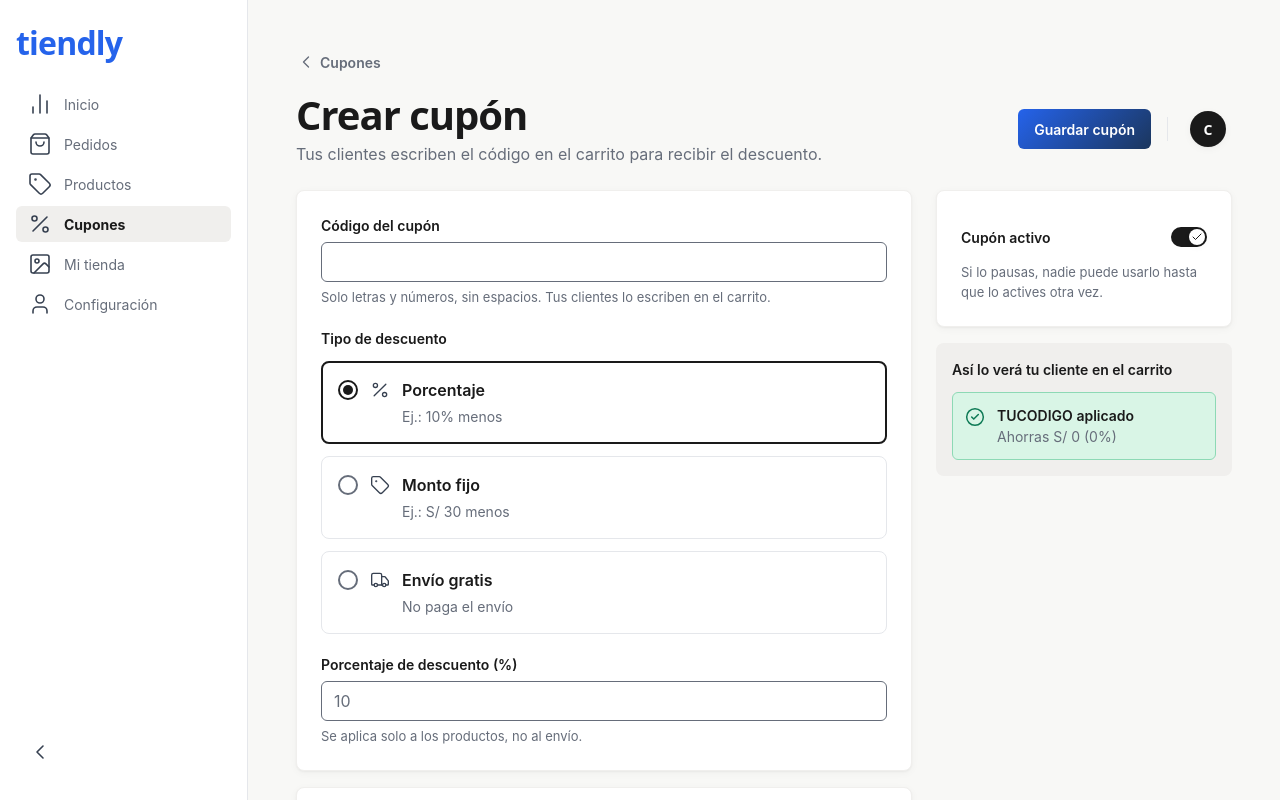
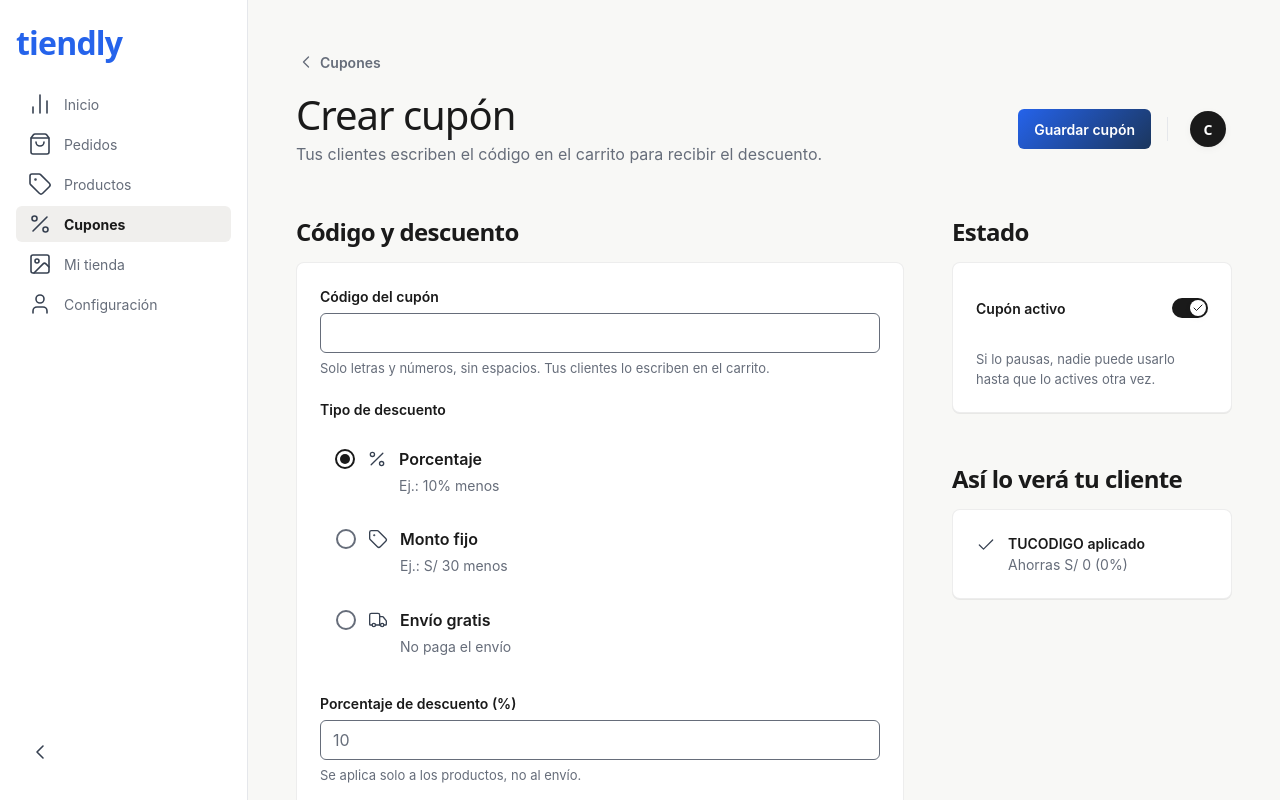
Before and after one commit to gaabrielavelasquez/tiendly, a Next.js app: page /panel/cupones/nuevo in a window 1280 px wide. Shown: the top 800 px of the page. Built offline with nearby package versions, Linux system fonts and the light colour scheme; no server answers.

Commit message:
Aplica 0031 a Cupones del panel

```diff
--- a/src/app/(panel)/panel/cupones/[id]/page.tsx
+++ b/src/app/(panel)/panel/cupones/[id]/page.tsx
@@ -18,7 +18,7 @@ export default async function EditarCuponPage({ params }: PageProps) {
   const cupon = cupones.find((c) => c.id === id);
   if (!cupon) notFound();
   return (
-    <PanelMain>
+    <PanelMain className="gap-10 pb-32 lg:gap-12 [&_h1]:font-display-light">
       <FormularioCupon cupon={cupon} estado={estadoCupon(cupon, hoyLima())} otros={cupones.filter((c) => c.id !== id)} />
     </PanelMain>
   );
--- a/src/app/(panel)/panel/cupones/error.tsx
+++ b/src/app/(panel)/panel/cupones/error.tsx
@@ -9,7 +9,7 @@ export default function CuponesError({ retry }: { error: Error; retry: () => voi
   return (
     <PanelMain>
       <Card>
-        <EmptyState
+        <EmptyState simple
           icon={CloudOff}
           title="No pudimos cargar tus cupones"
           description="Revisa tu conexión e inténtalo de nuevo. Tus cupones siguen funcionando en tu tienda."
--- a/src/app/(panel)/panel/cupones/nuevo/page.tsx
+++ b/src/app/(panel)/panel/cupones/nuevo/page.tsx
@@ -18,7 +18,7 @@ export default async function NuevoCuponPage() {
   const limite = limiteCupones(tienda.plan);
   if (limite !== null && cuponesEnUso(cupones, hoyLima()) >= limite) redirect("/panel/cupones");
   return (
-    <PanelMain>
+    <PanelMain className="gap-10 pb-32 lg:gap-12 [&_h1]:font-display-light">
       <FormularioCupon otros={cupones} />
     </PanelMain>
   );
--- a/src/app/(panel)/panel/cupones/page.tsx
+++ b/src/app/(panel)/panel/cupones/page.tsx
@@ -13,12 +13,13 @@ type PageProps = { searchParams: Promise<{ escenario?: string; guardado?: string
 /** Cupones (Figma, módulo 3; decisión 0008). ?escenario=vacio | limite | error muestra los otros estados; "limite" se ve como tienda Free. */
 export default async function CuponesPage({ searchParams }: PageProps) {
   const { escenario, guardado } = await searchParams;
+  if (herramientasDev && escenario === "carga") await new Promise(r => setTimeout(r, 4000));
   const e = leerEscenario(herramientasDev ? escenario : undefined);
   const tienda = await tiendaActual();
   const cupones = await obtenerCupones(tienda.slug, e);
   const plan = e === "limite" ? "free" : tienda.plan;
   return (
-    <PanelMain>
+    <PanelMain className="gap-10 pb-32 lg:gap-12 [&_h1]:font-display-light">
       <VistaCupones key={guardado ?? "lista"} inicial={cupones} hoy={hoyLima()} creado={guardado} plan={plan} />
     </PanelMain>
   );
--- a/src/features/cupones/components/campos-cupon.tsx
+++ b/src/features/cupones/components/campos-cupon.tsx
@@ -2,6 +2,7 @@
 
 import { Percent, Tag, Truck } from "lucide-react";
 import { Card, Checkbox, Field, Opcion } from "@/components/ui";
+import { Seccion } from "@/components/panel";
 import type { ErroresCupon, FormCupon } from "../lib/reglas";
 
 type Props = { f: FormCupon; e: ErroresCupon; set: <K extends keyof FormCupon>(k: K, v: FormCupon[K]) => void };
@@ -10,13 +11,15 @@ const num = (v: string) => v.replace(/[^\d.,]/g, "");
 /** Código y tipo de descuento (Figma, Crear cupón): porcentaje, monto fijo o envío gratis. */
 export function CamposDescuento({ f, e, set }: Props) {
   return (
-    <Card className="flex flex-col gap-5 p-5 lg:p-6">
+    <Seccion id="descuento-cupon" titulo="Código y descuento">
       <Field id="campo-codigo" label="Código del cupón" value={f.codigo} onChange={(ev) => set("codigo", ev.target.value.toUpperCase().replace(/\s/g, ""))} hint="Solo letras y números, sin espacios. Tus clientes lo escriben en el carrito." error={e.codigo} autoCapitalize="characters" autoComplete="off" />
       <fieldset className="flex flex-col gap-3">
         <legend className="pb-3 text-body-sm font-semibold text-fg">Tipo de descuento</legend>
+        <div className="divide-y divide-line-subtle [&>div]:rounded-none [&>div]:border-0">
         <Opcion nombre="tipo" valor="porcentaje" icono={Percent} elegida={f.tipo === "porcentaje"} onElegir={() => set("tipo", "porcentaje")} titulo="Porcentaje" detalle="Ej.: 10% menos" />
         <Opcion nombre="tipo" valor="monto" icono={Tag} elegida={f.tipo === "monto"} onElegir={() => set("tipo", "monto")} titulo="Monto fijo" detalle="Ej.: S/ 30 menos" />
         <Opcion nombre="tipo" valor="envio" icono={Truck} elegida={f.tipo === "envio"} onElegir={() => set("tipo", "envio")} titulo="Envío gratis" detalle="No paga el envío" />
+        </div>
       </fieldset>
       {f.tipo !== "envio" && (
         <Field
@@ -31,7 +34,7 @@ export function CamposDescuento({ f, e, set }: Props) {
           error={e.valor}
         />
       )}
-    </Card>
+    </Seccion>
   );
 }
 
@@ -44,8 +47,7 @@ export function CamposCondiciones({ f, e, set }: Props) {
     </div>
   );
   return (
-    <Card as="section" aria-label="Condiciones" className="flex flex-col gap-4 p-5 lg:p-6">
-      <h2 className="encabezado-seccion text-fg">Condiciones (opcionales)</h2>
+    <Seccion id="condiciones-cupon" titulo="Condiciones (opcionales)"><div className="flex flex-col gap-5 divide-y divide-line-subtle [&>div]:pt-4 [&>div:first-child]:pt-0">
       {fila("conMinimo", "Compra mínima")}
       {f.conMinimo && <Field id="campo-minimo" className="pl-10" label="Monto mínimo de compra" prefix="S/" inputMode="decimal" value={f.minimo} onChange={(ev) => set("minimo", num(ev.target.value))} hint="El cupón funciona desde este subtotal de productos." error={e.minimo} />}
       {fila("conFechas", "Fechas de vigencia")}
@@ -61,6 +63,7 @@ export function CamposCondiciones({ f, e, set }: Props) {
       ) : (
         <p className="pl-10 text-caption text-fg-secondary">Sin límite: tus clientes lo pueden usar las veces que quieran.</p>
       )}
-    </Card>
+    </div>
+    </Seccion>
   );
 }
--- a/src/features/cupones/components/formulario-cupon.tsx
+++ b/src/features/cupones/components/formulario-cupon.tsx
@@ -1,14 +1,15 @@
 "use client";
 
-import { CircleAlert, CircleCheck } from "lucide-react";
+import { CircleAlert, Check } from "lucide-react";
 import { useRouter } from "next/navigation";
 import { useState } from "react";
-import { PanelHeader, Volver } from "@/components/panel";
+import { PanelHeader, Seccion, Volver, useOcultarBarraInferior } from "@/components/panel";
 import { Button, Card, Switch } from "@/components/ui";
 import { formatoSoles } from "@/lib/formato";
 import type { Cupon, EstadoCupon } from "../types";
 import { eliminarCupon, guardarCupon } from "../lib/acciones";
 import { aForm, descuentoDe, validarCupon, type ErroresCupon, type FormCupon } from "../lib/reglas";
+import { HojaModal } from "@/features/afiliacion/components/hoja-modal";
 import { CamposCondiciones, CamposDescuento } from "./campos-cupon";
 
 const RESUMEN: Record<keyof ErroresCupon, (m: string) => string> = {
@@ -23,6 +24,8 @@ const EJEMPLO = 650; // subtotal de ejemplo para la vista previa (Figma: "Ahorra
 /** Crear o editar un cupón (Figma, módulo 3). Errores al guardar con resumen arriba; en edición, "Eliminar cupón". */
 export function FormularioCupon({ cupon, estado, otros }: { cupon?: Cupon; estado?: EstadoCupon; otros: Cupon[] }) {
   const router = useRouter();
+  useOcultarBarraInferior(true);
+  const [eliminando, setEliminando] = useState(false);
   const [f, setF] = useState<FormCupon>(() => aForm(cupon));
   const [intento, setIntento] = useState(false);
   const [error, setError] = useState("");
@@ -32,29 +35,37 @@ export function FormularioCupon({ cupon, estado, otros }: { cupon?: Cupon; estad
   const claves = Object.keys(e) as (keyof ErroresCupon)[];
   const set = <K extends keyof FormCupon>(k: K, v: FormCupon[K]) => setF((x) => ({ ...x, [k]: v }));
   const codigo = f.codigo || "TUCODIGO";
-  const ahorro = f.tipo === "envio" ? "Tu envío es gratis." : `Ahorras ${formatoSoles(descuentoDe({ tipo: f.tipo, valor: Number(f.valor) || 0 }, EJEMPLO))}${f.tipo === "porcentaje" ? ` (${f.valor || 0}%)` : ""}`;
+  const ahorro = f.tipo === "envio" ? "Tu envío es gratis." : `Ahorras ${formatoSoles(descuentoDe({ tipo: f.tipo, valor: Number(f.valor.replace(",", ".")) || 0 }, EJEMPLO))}${f.tipo === "porcentaje" ? ` (${f.valor || 0}%)` : ""}`;
 
   async function guardar() {
     setIntento(true);
     setError("");
     if (Object.keys(validarCupon(f, otros)).length) return window.scrollTo({ top: 0, behavior: "smooth" });
     setGuardando(true);
-    const r = await guardarCupon(f, cupon?.id);
-    setGuardando(false);
-    if ("codigo" in r) return router.push(`/panel/cupones?guardado=${r.codigo}`);
-    setError(r.error);
-    window.scrollTo({ top: 0, behavior: "smooth" });
+    try {
+      const r = await guardarCupon(f, cupon?.id);
+      if ("codigo" in r) { router.push(`/panel/cupones?guardado=${r.codigo}`); router.refresh(); return; }
+      setError(r.error);
+    } catch { setError("No pudimos guardar el cupón. Revisa tu conexión e inténtalo de nuevo."); }
+    finally { setGuardando(false); }
+  }
+  async function eliminar() {
+    if (!cupon || eliminando) return;
+    setEliminando(true); setError("");
+    try { await eliminarCupon(cupon.id); setConfirmar(false); router.push("/panel/cupones"); router.refresh(); }
+    catch { setError("No pudimos eliminar el cupón. Revisa tu conexión e inténtalo de nuevo."); }
+    finally { setEliminando(false); }
   }
 
   const boton = (clase: string) => <Button onClick={guardar} disabled={guardando} aria-busy={guardando || undefined} className={clase}>{guardando ? "Guardando…" : cupon ? "Guardar cambios" : "Guardar cupón"}</Button>;
 
   return (
-    <div className="flex flex-col gap-6 pb-24 lg:pb-0">
+    <div className="flex flex-col gap-10 pb-32 lg:gap-12 lg:pb-0 [&_h1]:font-display-light">
       <div className="flex flex-col gap-2">
         <Volver href="/panel/cupones">Cupones</Volver>
         <PanelHeader titulo={cupon ? "Editar cupón" : "Crear cupón"} subtitulo={cupon ? "Los cambios se aplican apenas guardas." : "Tus clientes escriben el código en el carrito para recibir el descuento."} accion={boton("")} />
       </div>
-      {(claves.length > 0 || error) && (
+      {!confirmar && (claves.length > 0 || error) && (
         <div role="alert" className="flex gap-3 rounded-card border border-error-border bg-error-surface p-4">
           <CircleAlert aria-hidden strokeWidth={1.8} className="mt-0.5 size-5 shrink-0 text-error" />
           <p className="flex flex-col gap-0.5 text-body-sm">
@@ -63,37 +74,31 @@ export function FormularioCupon({ cupon, estado, otros }: { cupon?: Cupon; estad
           </p>
         </div>
       )}
-      <div className="grid items-start gap-6 lg:grid-cols-3">
-        <div className="flex flex-col gap-4 lg:col-span-2">
+      <div className="grid min-w-0 items-start gap-10 lg:grid-cols-3 lg:gap-12">
+        <fieldset disabled={guardando || eliminando} className="flex min-w-0 flex-col gap-10 lg:col-span-2 lg:gap-12">
           <CamposDescuento f={f} e={e} set={set} />
           <CamposCondiciones f={f} e={e} set={set} />
-        </div>
-        <aside className="flex flex-col gap-4">
-          <Card className="flex flex-col gap-1 p-5 lg:p-6">
+        </fieldset>
+        <aside className="flex min-w-0 flex-col gap-10 lg:gap-12">
+          <Seccion id="estado-cupon" titulo="Estado">
             <Switch checked={f.activo} onChange={(v) => set("activo", v)} aria-describedby="cupon-activo">Cupón activo</Switch>
             <p id="cupon-activo" className="text-caption text-fg-secondary">{estado === "vencido" ? "Este cupón ya venció. Cambia las fechas para volver a usarlo." : "Si lo pausas, nadie puede usarlo hasta que lo actives otra vez."}</p>
-          </Card>
-          <section aria-label="Vista previa en el carrito" className="flex flex-col gap-3 rounded-card bg-sunken p-4">
-            <h2 className="text-body-sm font-semibold text-fg">Así lo verá tu cliente en el carrito</h2>
-            <p className="flex items-start gap-3 rounded-theme border border-success-border bg-success-surface p-3 text-body-sm">
-              <CircleCheck aria-hidden strokeWidth={1.8} className="mt-0.5 size-5 shrink-0 text-success" />
-              <span className="flex flex-col"><span className="font-semibold text-fg">{codigo} aplicado</span><span className="text-fg-secondary">{ahorro}</span></span>
+          </Seccion>
+          <Seccion id="preview-cupon" titulo="Así lo verá tu cliente">
+            <p className="flex min-w-0 items-start gap-3 text-body-sm">
+              <Check aria-hidden strokeWidth={1.5} className="mt-0.5 size-5 shrink-0 text-icon" />
+              <span className="flex min-w-0 flex-col break-words"><span className="font-semibold text-fg">{codigo} aplicado</span><span className="text-fg-secondary">{ahorro}</span></span>
             </p>
-          </section>
-          {cupon && (confirmar ? (
-            <div role="alertdialog" aria-labelledby="eliminar-titulo" className="flex flex-col gap-3 rounded-card border border-error-border bg-error-surface p-4">
-              <p id="eliminar-titulo" className="text-body-sm font-semibold text-fg">¿Eliminar el cupón {cupon.codigo}?</p>
-              <p className="text-caption text-fg-secondary">Tus clientes ya no podrán usarlo. Los pedidos donde se usó no cambian. Esta acción no se puede deshacer.</p>
-              <div className="flex gap-2">
-                <Button variant="danger" size="sm" onClick={async () => (await eliminarCupon(cupon.id), router.push("/panel/cupones"))}>Eliminar</Button>
-                <Button variant="ghost" size="sm" onClick={() => setConfirmar(false)}>Cancelar</Button>
-              </div>
-            </div>
-          ) : (
-            <Button variant="ghost" onClick={() => setConfirmar(true)} className="text-error">Eliminar cupón</Button>
-          ))}
+          </Seccion>
+          {cupon && <Button variant="ghost" onClick={() => { setError(""); setConfirmar(true); }} className="text-error">Eliminar cupón</Button>}
+
         </aside>
       </div>
+      <HojaModal titulo={`¿Eliminar el cupón ${cupon?.codigo ?? ""}?`} abierto={confirmar} ocupado={eliminando} cerrar={() => !eliminando && setConfirmar(false)}>
+        <p className="mb-5 text-body-sm text-fg-secondary">Tus clientes ya no podrán usarlo. Los pedidos donde se usó no cambian. Esta acción no se puede deshacer.</p>
+        {error && <p role="alert" className="mb-3 text-body-sm text-error">{error}</p>}
+        <div className="flex flex-col gap-3 sm:flex-row"><Button data-foco-inicial variant="secondary" disabled={eliminando} onClick={() => setConfirmar(false)}>Conservar cupón</Button><Button variant="danger" loading={eliminando} onClick={eliminar}>Eliminar cupón</Button></div>
+      </HojaModal>
       <div className="fixed inset-x-0 bottom-0 z-20 border-t border-line-subtle bg-surface px-4 pt-3 pb-[max(env(safe-area-inset-bottom),--spacing(3))] lg:hidden">{boton("w-full h-12")}</div>
     </div>
   );
```
Also changed, not shown: src/features/cupones/components/tarjeta-cupon.tsx (+7 -8 lines), src/features/cupones/components/vista-cupones.tsx (+25 -11 lines), 1 other file (tests, documents, lock files or other folders).
